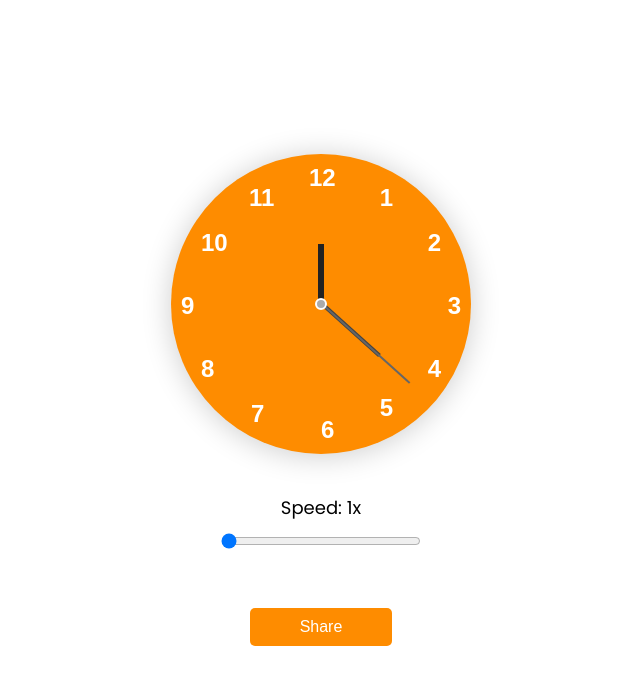
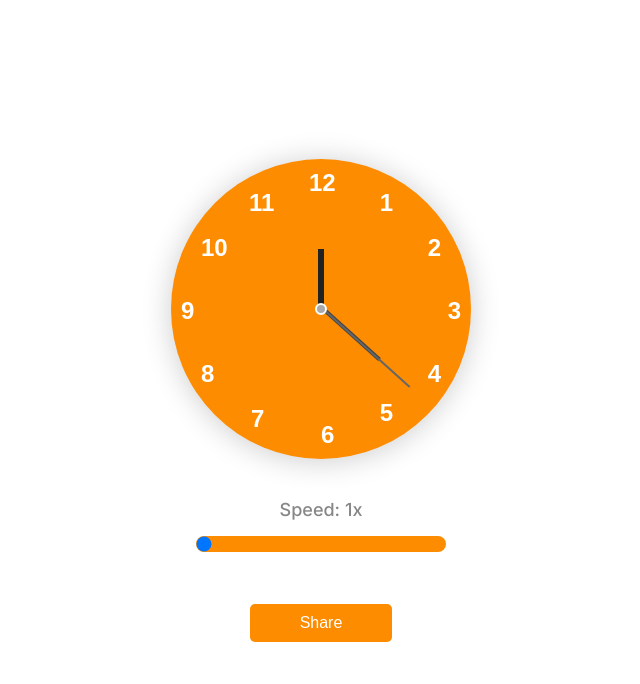
Before and after one commit to aruntutter/chronotrack, a React (Vite) app: page /tracking in a window 1280 px wide. Shown: the top 684 px of the page, without its empty margins (319-959 px from the left). Built offline with nearby package versions, Linux system fonts and the light colour scheme; no server answers; sample sign-in values are in the browser's storage.

Commit message:
slider bg color updated and text updated

```diff
--- a/src/components/pages/speedSlider/SpeedSlider.css
+++ b/src/components/pages/speedSlider/SpeedSlider.css
@@ -1,15 +1,25 @@
 /* SpeedSlider */
 .speed-slider {
+  width: 250px;
   margin: 20px 0;
+  text-align: center;
+  display: flex;
+  flex-direction: column;
+  justify-content: center;
+}
+
+.speed-slider label {
+  font-family: "Inter", sans-serif;
+  margin-bottom: 1rem;
+  display: block;
+  color: #878787;
+  font-size: 18px;
+  font-weight: 500;
   text-align: center;
 }
 
-.speed-slider label {
-  display: block;
-  margin-bottom: 10px;
-  font-size: 18px;
+.speed-slider input[type="range"]::-webkit-slider-runnable-track {
+  cursor: pointer;
+  border-radius: 10px;
+  background-color: #FE8C00;
 }
-
-.speed-slider input[type="range"] {
-  width: 200px;
-}
--- a/src/components/pages/speedSlider/SpeedSlider.jsx
+++ b/src/components/pages/speedSlider/SpeedSlider.jsx
@@ -6,6 +6,7 @@ const SpeedSlider = ({ speed, setSpeed }) => {
     <div className="speed-slider">
       <label htmlFor="slider">Speed: {speed}x</label>
       <input
+        className="slider-range"
         id="slider"
         type="range"
         min="1"
```
